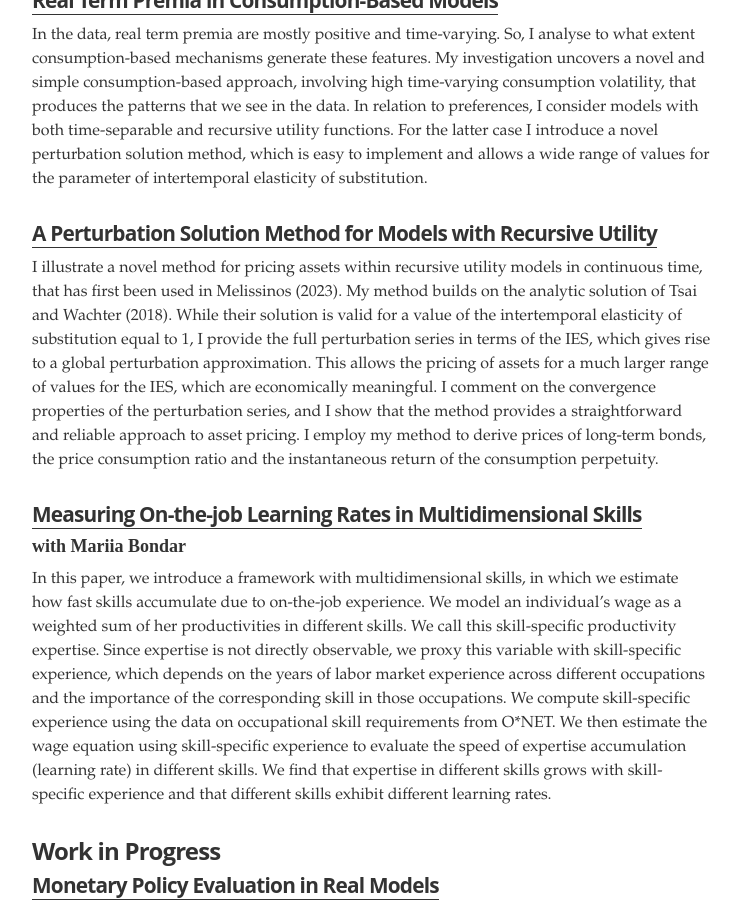
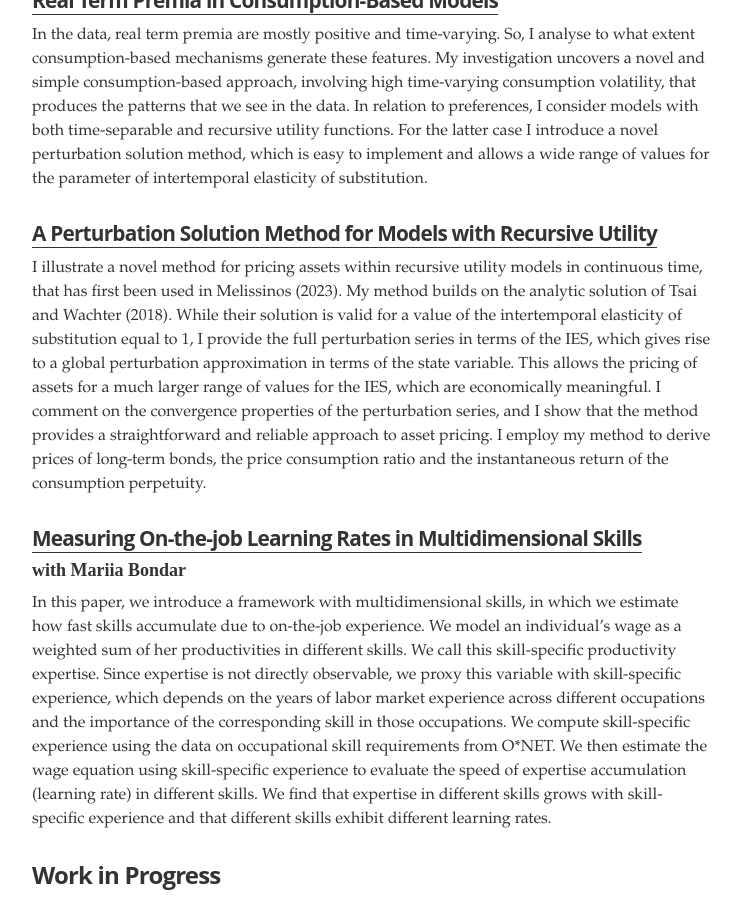
Before and after one commit to errikos-melissinos/errikos-melissinos.github.io, a Jekyll site: the page built from index.html, in a window 1280 px wide and 900 px high, scrolled down 884 px. Shown: the whole window, without its empty margins (268-1009 px from the left). Built offline with Jekyll 4.4.1, drawn with Linux system fonts in a browser that asks for light colours.

Commit message:
Update projects.yml

```diff
--- a/_data/projects.yml
+++ b/_data/projects.yml
@@ -12,7 +12,7 @@
 # A Perturbation Solution Method for Models with Recursive Utility
 - project: A Perturbation Solution Method for Models with Recursive Utility
   url: https://www.dropbox.com/s/hne0u10tjs37nss/recursive%20solution%20method.pdf?dl=0
-  description: I illustrate a novel method for pricing assets within recursive utility models in continuous time, that has first been used in Melissinos (2023). My method builds on the analytic solution of Tsai and Wachter (2018). While their solution is valid for a value of the intertemporal elasticity of substitution equal to 1, I provide the full perturbation series in terms of the IES, which gives rise to a global perturbation approximation. This allows the pricing of assets for a much larger range of values for the IES, which are economically meaningful. I comment on the convergence properties of the perturbation series, and I show that the method provides a straightforward and reliable approach to asset pricing. I employ my method to derive prices of long-term bonds, the price consumption ratio and the instantaneous return of the consumption perpetuity.
+  description: I illustrate a novel method for pricing assets within recursive utility models in continuous time, that has first been used in Melissinos (2023). My method builds on the analytic solution of Tsai and Wachter (2018). While their solution is valid for a value of the intertemporal elasticity of substitution equal to 1, I provide the full perturbation series in terms of the IES, which gives rise to a global perturbation approximation in terms of the state variable. This allows the pricing of assets for a much larger range of values for the IES, which are economically meaningful. I comment on the convergence properties of the perturbation series, and I show that the method provides a straightforward and reliable approach to asset pricing. I employ my method to derive prices of long-term bonds, the price consumption ratio and the instantaneous return of the consumption perpetuity.
 
 # Measuring On-the-job Learning Rates in Multidimensional Skills
 - project: Measuring On-the-job Learning Rates in Multidimensional Skills
```
